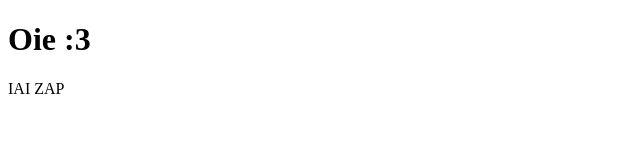
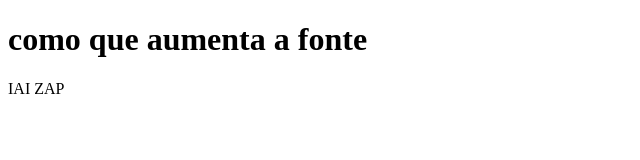
Before and after one commit to Djheffeson/djheffeson.github.io, a plain HTML site: page index.html in a window 1280 px wide. Shown: the whole page, without its empty margins (0-640 px from the left). Drawn offline with Linux system fonts and the light colour scheme.

Commit message:
Update index.html

```diff
--- a/index.html
+++ b/index.html
@@ -5,7 +5,7 @@
 	<title>Hello World</title>
 	</head>
 	<body>
-		<h1>Oie :3</h1>
+		<h1>como que aumenta a fonte</h1>
 		<p>IAI ZAP</p>
 	</body>
 </html>
```
